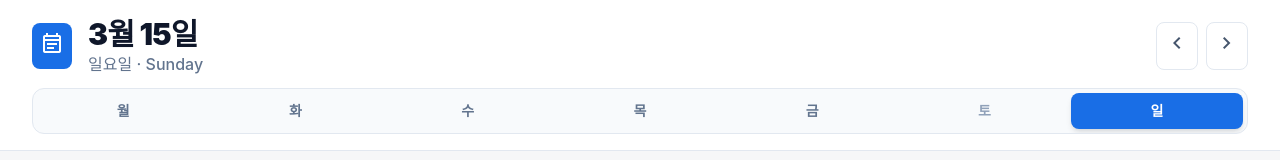
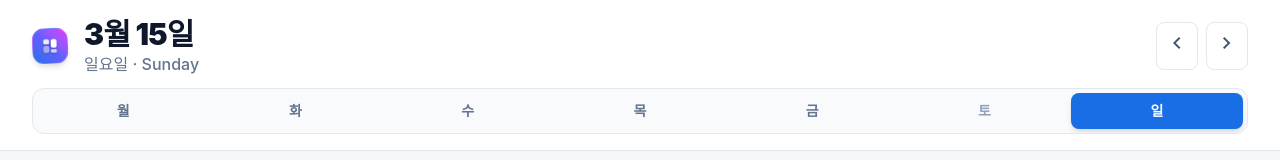
Before and after one commit to syntaxdog/time-blocking-diary, a Next.js app: page /diary/2026-03-15 in a window 1280 px wide. Shown: the top 160 px of the page. Built offline with nearby package versions, Linux system fonts and the light colour scheme; no server answers; a web font is replaced by a local one.

Commit message:
feat: Logo Design

```diff
--- a/app/diary/[date]/page.tsx
+++ b/app/diary/[date]/page.tsx
@@ -42,9 +42,14 @@ export default function DiaryPage({ params }: { params: Promise<{ date: string }
           <div className="flex items-center gap-3 md:gap-4">
             <button
               onClick={() => router.push('/')}
-              className="bg-[var(--color-primary)] p-2 rounded-lg text-white hover:opacity-90 transition-opacity shrink-0"
+              className="w-9 h-9 bg-gradient-to-tr from-[var(--color-primary)] via-indigo-500 to-fuchsia-500 rounded-[12px] flex items-center justify-center text-white shadow-md border-[0.5px] border-white/20 shrink-0 transform -rotate-2 hover:rotate-3 transition-transform duration-300"
             >
-              <span className="material-symbols-outlined text-xl md:text-2xl">event_note</span>
+              <svg className="w-5 h-5 drop-shadow-[0_1px_1px_rgba(0,0,0,0.3)]" viewBox="0 0 24 24" fill="currentColor">
+                <rect x="4" y="4" width="7" height="6" rx="2" opacity="0.9" />
+                <rect x="4" y="12" width="7" height="8" rx="2" opacity="0.5" />
+                <rect x="13" y="4" width="7" height="10" rx="2" opacity="1" />
+                <rect x="13" y="16" width="7" height="4" rx="1.5" opacity="0.75" />
+              </svg>
             </button>
             <div>
               <h1 className="text-2xl md:text-3xl font-black tracking-tight">{monthDay}</h1>
```
